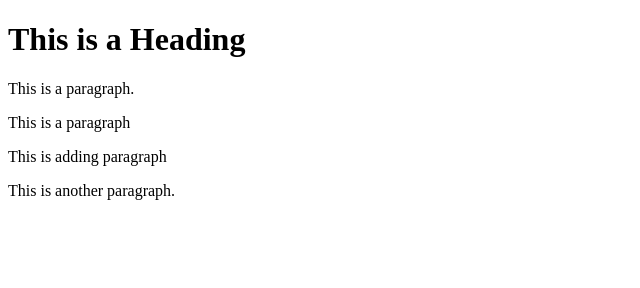
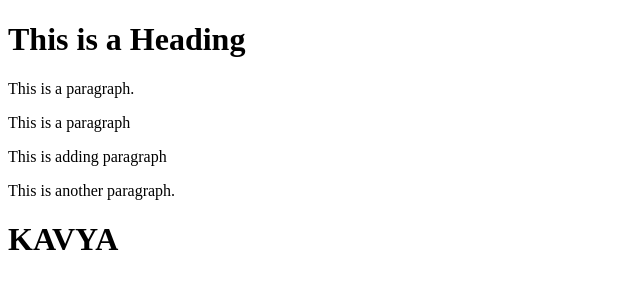
Before and after one commit to kavyapn/testing, a plain HTML site: page index.html in a window 1280 px wide. Shown: the whole page, without its empty margins (0-640 px from the left). Drawn offline with Linux system fonts and the light colour scheme.

Commit message:
Update index.html
10 ---> Making form REPOSITORY-- Changes to index.html

```diff
--- a/index.html
+++ b/index.html
@@ -9,5 +9,6 @@
     <p>This is a paragraph</p>
     <p>This is adding paragraph</p>
     <p>This is another paragraph.</p>
+    <h1> KAVYA</h1>
 </body>
 </html>
```
